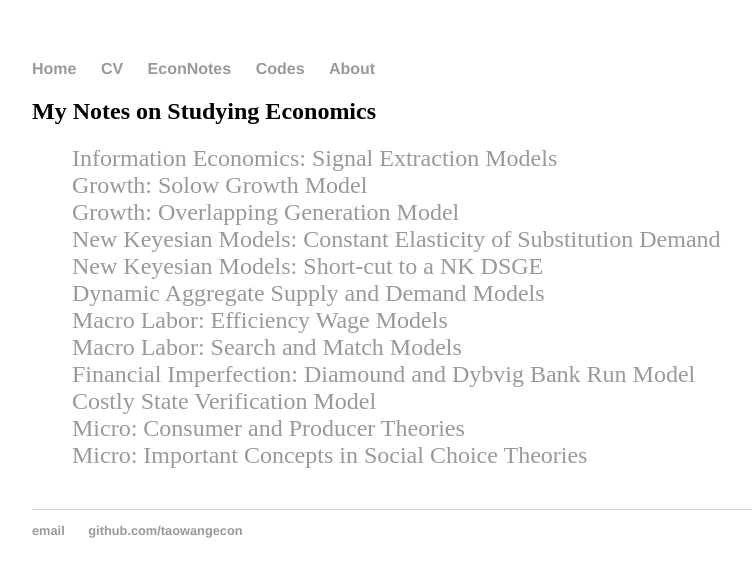
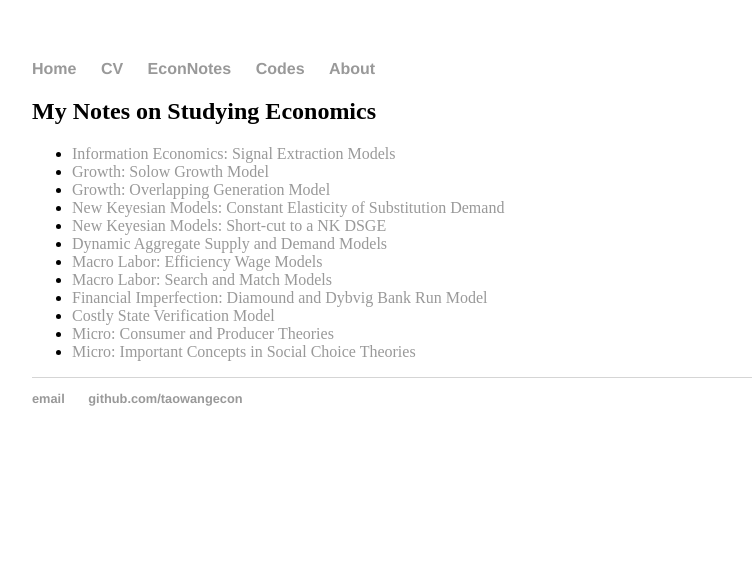
Before and after one commit to iworld1991/TaoWangEcon.github.io, a Jekyll site: the page built from blog/index.html, in a window 1280 px wide. Shown: the top 577 px of the page, without its empty margins (160-912 px from the left). Built offline with Jekyll 4.4.1, drawn with Linux system fonts in a browser that asks for light colours.

Commit message:
Update index.html

```diff
--- a/blog/index.html
+++ b/blog/index.html
@@ -3,7 +3,7 @@ layout: default
 title: My Notes on Studying Economics
 ---
 	<h2>{{ page.title }}</h2>
-        <ul class="posts">
+        <ul class="blurb">
 	<li><a href =/notes/IF2SignalExtraction.html>Information Economics: Signal Extraction Models<a/></li>
         <li> <a href = /notes/GR1_SolowModel.pdf>Growth: Solow Growth Model</a></li>
         <li> <a href = /notes/GR2B_OLG.pdf>Growth: Overlapping Generation Model</a></li>
```
